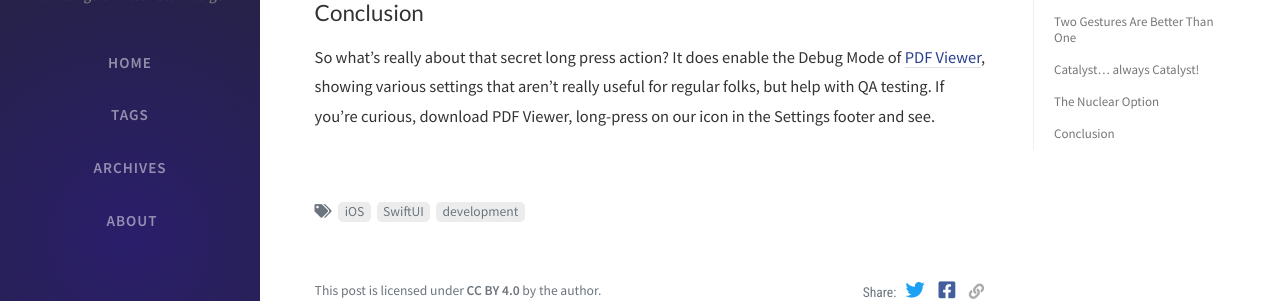
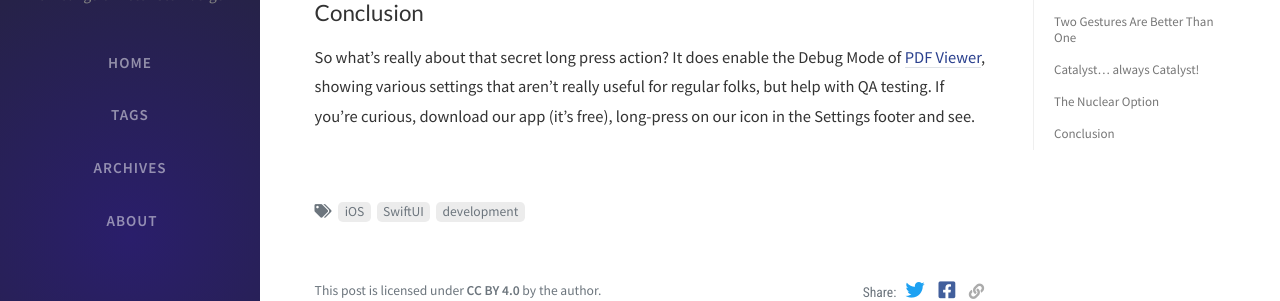
Before and after one commit to steipete/steipete.com, a Jekyll site: the page built from _posts/2021-01-27-supporting-both-tap-and-longpress-on-button-in-swiftui.md, in a window 1280 px wide and 900 px high, scrolled down 5055 px. Shown: the part 213-514 px from the top of the window. Built offline with Jekyll 4.4.1, drawn with Linux system fonts in a browser that asks for light colours; nearby versions of some CDN libraries; comment, search, counter and statistics services are not loaded.

Commit message:
formatting

```diff
--- a/_posts/2021-01-27-supporting-both-tap-and-longpress-on-button-in-swiftui.md
+++ b/_posts/2021-01-27-supporting-both-tap-and-longpress-on-button-in-swiftui.md
@@ -205,4 +205,4 @@ And here we go. This version works exactly as we expect, on iOS 13, iOS 14, Cata
 
 ## Conclusion
 
-So what's really about that secret long press action? It does enable the Debug Mode of [PDF Viewer](https://pdfviewer.io), showing various settings that aren't really useful for regular folks, but help with QA testing. If you're curious, download PDF Viewer, long-press on our icon in the Settings footer and see.
+So what's really about that secret long press action? It does enable the Debug Mode of [PDF Viewer](https://pdfviewer.io), showing various settings that aren't really useful for regular folks, but help with QA testing. If you're curious, download our app (it's free), long-press on our icon in the Settings footer and see.
```
